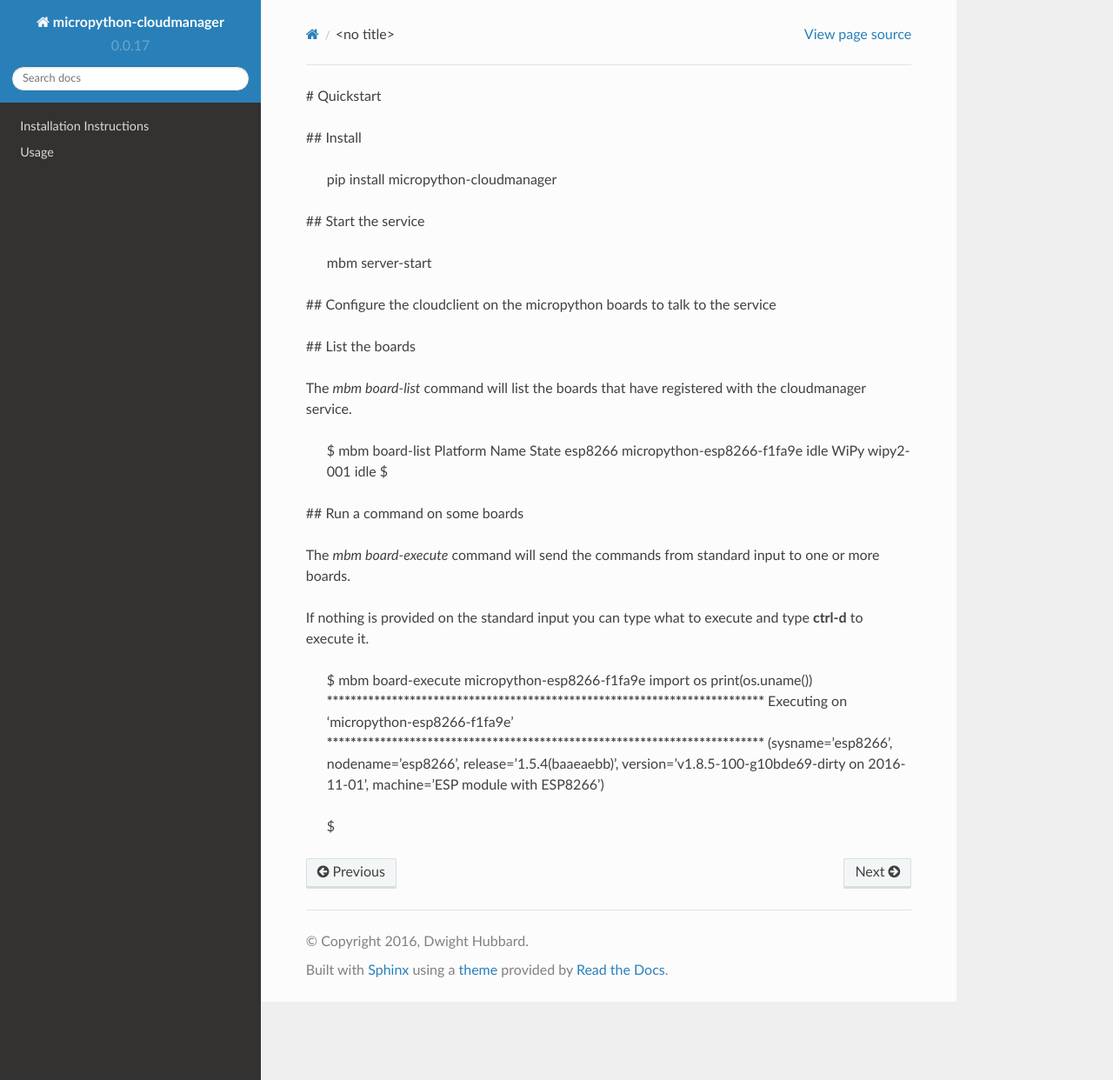
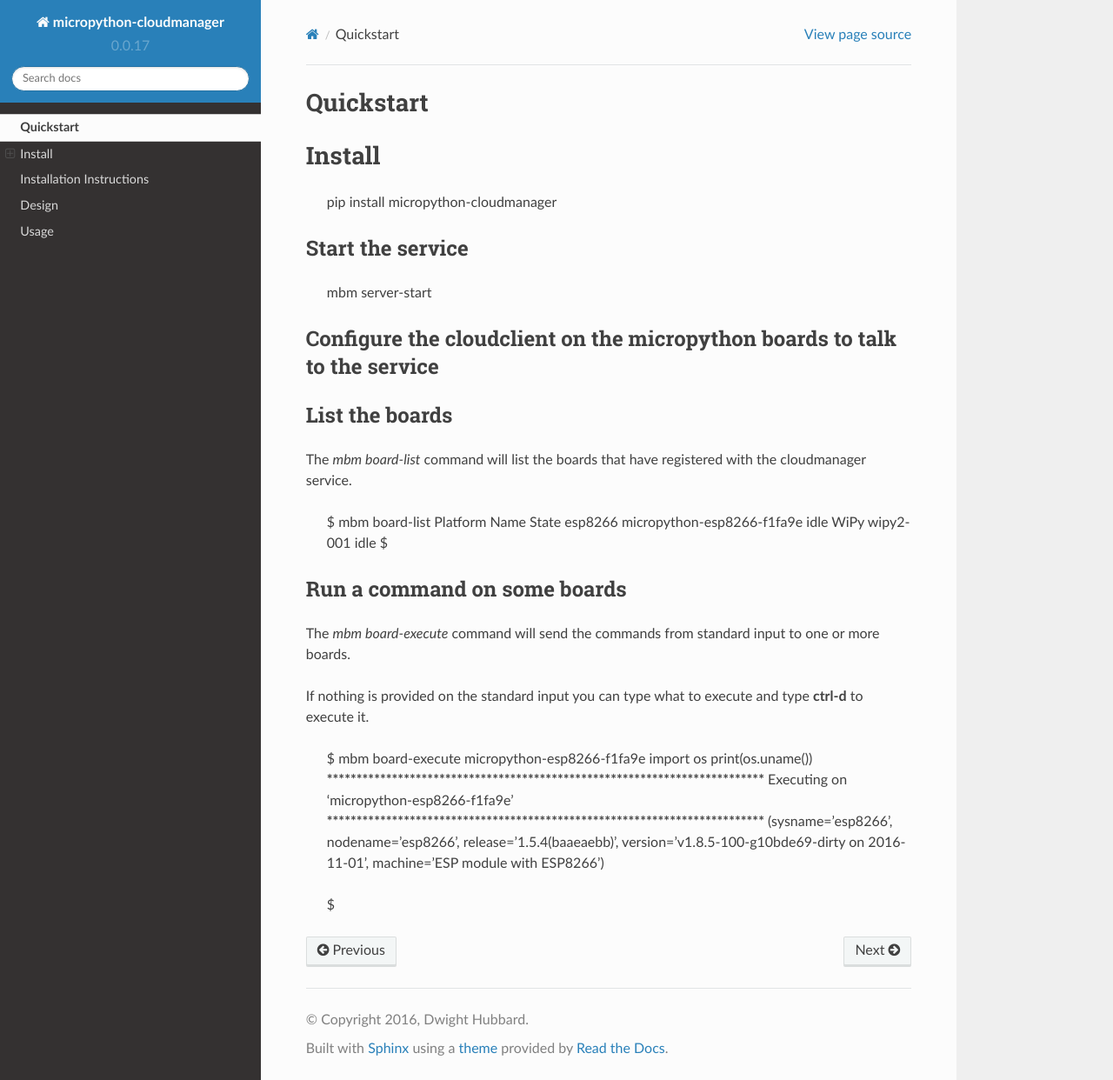
Before and after one commit to dwighthubbard/micropython-cloudmanager, a Sphinx documentation site: the page built from docs/quickstart.rst, in a window 1280 px wide and 1242 px high. Shown: the whole window at 87% size. Built offline with Sphinx 7.4.7 and the Read the Docs theme 2.0.0, drawn with Linux system fonts in a browser that asks for light colours.

Commit message:
Update documentation

```diff
--- a/README.rst
+++ b/README.rst
@@ -21,7 +24,8 @@
     WiPy       wipy2-001                                          idle
     $
 
-## Run a command on some boards
+Run a command on some boards
+****************************
 
 The `mbm board-execute` command will send the commands from standard input to one or more boards.
 
--- a/docs/design.md
+++ b/docs/design.md
@@ -0,0 +1,2 @@
+Design
+======
--- a/docs/index.rst
+++ b/docs/index.rst
@@ -8,7 +8,7 @@
 .. toctree::
    :maxdepth: 2
 
-   quickstart.md
+   quickstart.rst
    install.md
    design.md
    usage.md
--- a/docs/quickstart.rst
+++ b/docs/quickstart.rst
@@ -1 +1,4 @@
+Quickstart
+==========
+
 .. include:: ../README.rst
```
Also changed, not shown: other parts of README.rst (+9 -6 lines).
